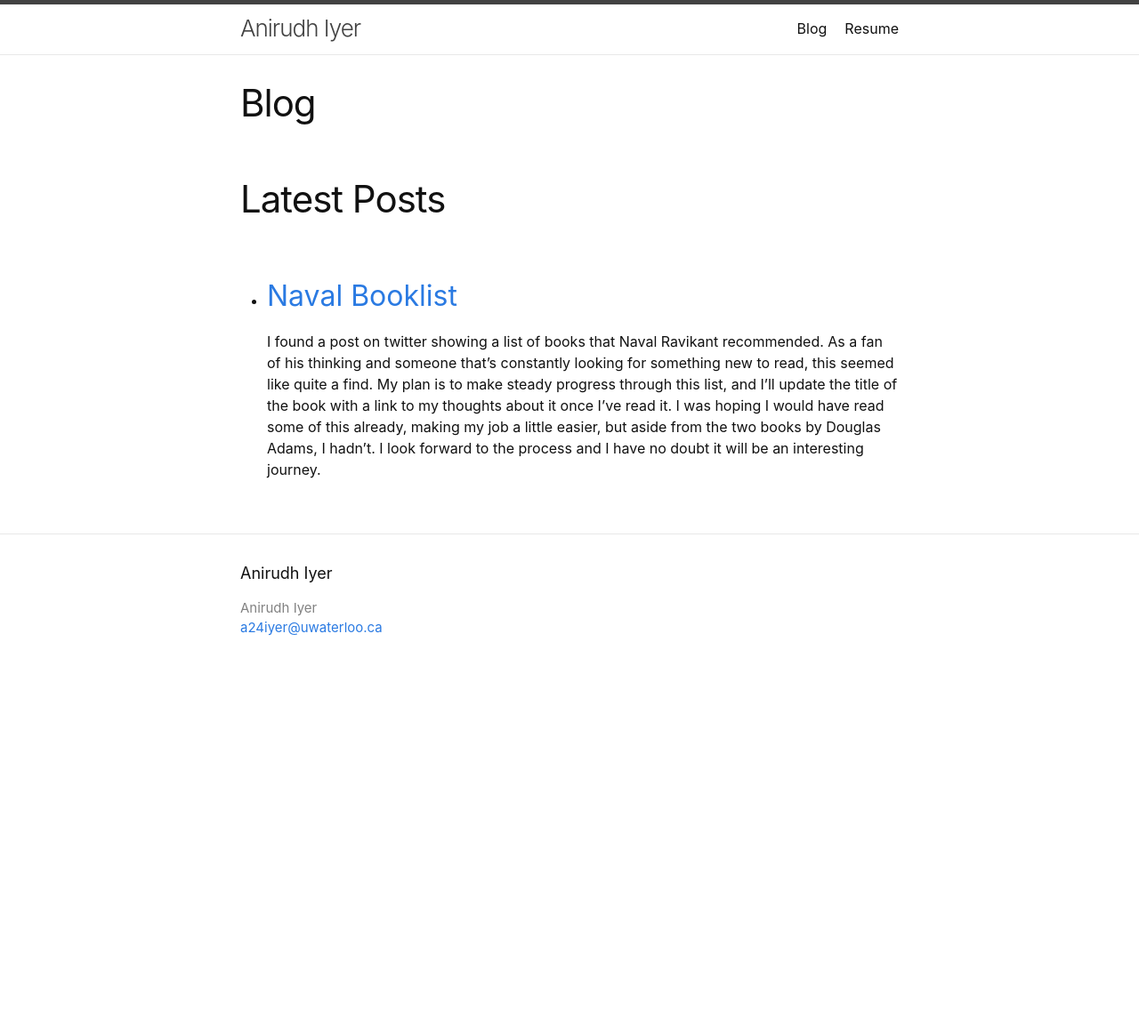
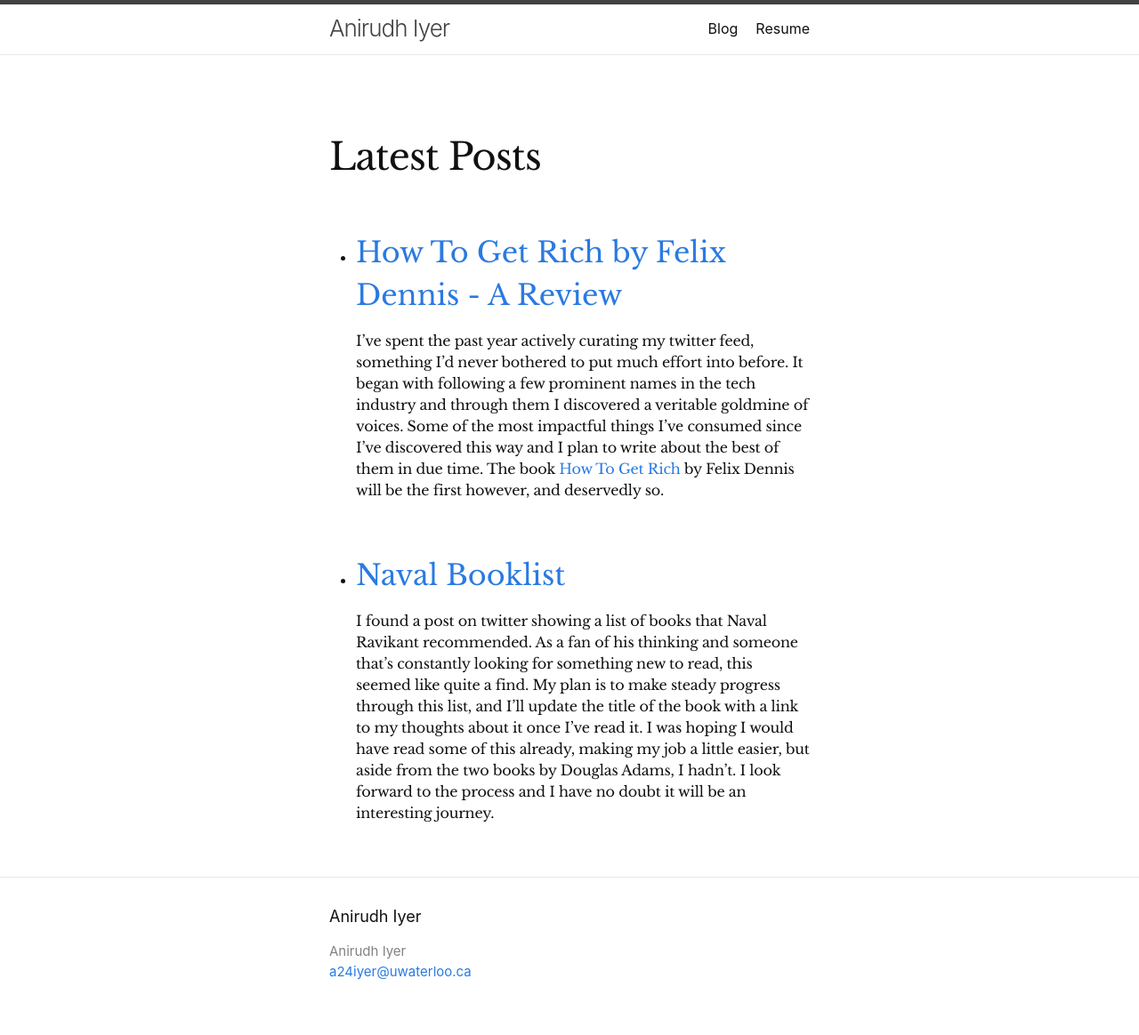
Before and after one commit to anirudhi/anirudhi.github.io, a Jekyll site: the page built from blog.html, in a window 1280 px wide. Shown: the whole page at 89% size. Built offline with Jekyll 4.4.1, drawn with Linux system fonts in a browser that asks for light colours; before the commit the page ends 900 px from its top, so only the background shows below that.

Commit message:
added htgr blog

```diff
--- /dev/null
+++ b/_layouts/latest.html
@@ -0,0 +1,13 @@
+---
+layout: default
+---
+<article class="post">
+
+	<header class="post-header">
+	</header>
+
+	<div class="post-content">
+		{{ content }}
+	</div>
+
+</article>
--- /dev/null
+++ b/_posts/2021-05-01-how-to-get-rich-review.md
@@ -0,0 +1,53 @@
+---
+layout: post
+title: "How To Get Rich by Felix Dennis - A Review"
+date: 2021-05-01
+---
+
+I’ve spent the past year actively curating my twitter feed, something I’d never bothered to put much effort into before. It began with following a few prominent names in the tech industry and through them I discovered a veritable goldmine of voices. Some of the most impactful things I’ve consumed since I've discovered this way and I plan to write about the best of them in due time. The book [How To Get Rich](https://www.amazon.com/gp/product/1591842719/ref=as_li_tl?ie=UTF8&camp=1789&creative=9325&creativeASIN=1591842719&linkCode=as2&tag=anirudhi-20&linkId=8de77d7f1b367a3e73c9e2bdef190605) by Felix Dennis will be the first however, and deservedly so.
+
+![How To Get Rich Cover](/assets/images/dennis.jpg)
+
+I saw it mentioned in a post by some VC under the heading “The most important book about business I’ve ever read”. I take most such posts with a grain of salt. It’s very easy to buy into twitter's self-congratulatory circle, and I’ve tried my best to indulge scepticism. But in this case, the brief summary of the author’s life intrigued me.
+
+A man who within a few decades went from near homeless to one of the richest in the UK. Ran a large magazine publishing empire (Maxim, The Week), and various related business. And gave it all up at the ripe age of 50 to pursue his dream of becoming a poet. After spending a $100 million on drugs and high class prostitutes of course.
+
+The post described the book as "not only a guide on how to get rich, but exactly why you shouldn't". I figured $12 and a few hours of my time was worth the potential value, entertainment or otherwise. I'm glad to say I got far more than my money's worth.
+
+The title is an ironic take on the very type of self help book the author despises. Largely in part because it actually fulfils its promises in a manner that its competition does not. Dennis himself states that the book came out of a desire to give the world.
+
+*“an anti-self help book. A book that tells people how hard it is to be a great manager or a great anything. About how hard it is to get rich. Bugger the glib insights!”*
+
+Hear hear.
+
+Before getting into the content itself, I want to mention what an absolute joy this book is to read. Dennis’s credentials as a poet deserve all credit in this regard. It reads much as you would expect a poet’s treatise on business and hedonism to read. In fact Dennis introduces the key ideas of the book through a poem of his own invention.
+
+Anyone reading this and debating whether to read this book or not, consider your mind made up. Even if you don't care in the slightest for business, the entertainment value alone is worth it. You will not be bored and that’s more than can be said of much of the books recommended by twitter.
+
+Moving on.
+
+So does this book teach you how to get rich? Well yes, but first consider what Dennis considers to be the definition of rich in the first place:
+
+For many of us it’s fairly incredulous that the lower levels of this scale would be considered poor. Although it’s certainly indicative of how the rich see the world.
+
+It’s altogether refreshing to read a book where the authors tells it like it is. There is no reliance on convoluted psychological theories or cutting edge business practices. The focus is on the fundamentals. Things that seem intuitive and are difficult purely by virtue of their normalcy. It’s easier to follow esoteric advice, harder to stick to the basics day in and day out. These are Dennis's 8 secrets to getting rich (they’re not really secrets).
+### The Eight Secrets to Getting Rich
+
+1. Analyze your need. Desire is insufficient. Compulsion is mandatory.
+2. Cut loose from negative influences. Never give in. Stay the course.
+3. Ignore “great ideas.” Concentrate on great execution.
+4. Focus. Keep your eye on the ball marked “The Money is Here.”
+5. Hire talent smarter than you. Delegate. Share the annual pie.
+6. Ownership is the real “secret.” Hold on to every percentage point you can.
+7. Sell before you need to, or when bored. Empty your mind when negotiating.
+8. Fear nothing and no one. Get rich. Remember to give it all away.
+
+Anyone who is capable of executing on these will undoubtably become rich. But their difficulty ensure that only a select few, perhaps misguided, do pursue it.
+
+The book is full of eclectic anecdotes and profound insights that can only be diminished in my efforts to summarize them. Regardless, this has been one of the best books I’ve ever read, and that warrants mentioning again.
+
+It made me realize that life is too short to wait for the right opportunity and I must explicitly structure my life around this goal. I’ve been sufficiently convinced that wealth beyond a certain threshold is likely to diminish happiness from my life than add to it. Yet for many of the things I want to achieve and the specific causes I want to champion, wealth is a prerequisite for having any meaningful impact. Hence this book caused me to actively reconsider how I am choosing to spend my time and how much of it is engaged in “the Search” as Dennis puts it.
+
+This post has gone through many tonal shifts. I hope you excuse that inconsistency. This is my first attempt at making a habit of this, and over the span of a week this article has been rewritten at least as many times. I’ve finally come to the conclusion that perfection, or anything close to it is the last thing I need to be focusing on when I still have such a high hill to climb. But I am open to any thoughts, feel free to let me know.
+
+⭐⭐⭐⭐⭐
--- a/_sass/_layout.scss
+++ b/_sass/_layout.scss
@@ -254,9 +254,16 @@
 
   .post-content {
 	margin-bottom: $spacing-unit;
+	font-family: 'Libre Baskerville';
 
-	h1, h2, h3 { margin-top: $spacing-unit * 2 }
-	h4, h5, h6 { margin-top: $spacing-unit }
+	p {
+		letter-spacing: -0.2px;
+		line-height: 1.5em;
+		color: #111;
+	}
+
+	h1, h2 { margin-top: $spacing-unit * 2 }
+	h3, h4, h5, h6 { margin-top: $spacing-unit }
 
 	h2 {
 	  @include relative-font-size(1.75);
--- a/_sass/initialize.scss
+++ b/_sass/initialize.scss
@@ -14,7 +14,7 @@ $spacing-unit:     30px !default;
 $table-text-align: left !default;
 
 // Width of the content area
-$content-width:    800px !default;
+$content-width:    600px !default;
 
 $on-palm:          600px !default;
 $on-laptop:        800px !default;
--- a/assets/css/main.scss
+++ b/assets/css/main.scss
@@ -6,6 +6,8 @@
     src: url("../fonts/Comfortaa/Comfortaa-VariableFont_wght.ttf");
 }
 
+@import url('https://fonts.googleapis.com/css2?family=Libre+Baskerville&display=swap');
+
 @import
 	"skins/{{ site.skin | default: 'classic' }}",
 	"initialize";
--- a/blog.html
+++ b/blog.html
@@ -1,5 +1,5 @@
 ---
-layout: page
+layout: latest
 title: Blog
 ---
 <h1>Latest Posts</h1>
```
Also changed, not shown: _posts/2021-03-24-naval-booklist.md (renamed from _posts/2020-06-24-naval-booklist.md, +1 -0 lines), assets/images/dennis.jpg (added), 2 other files.
